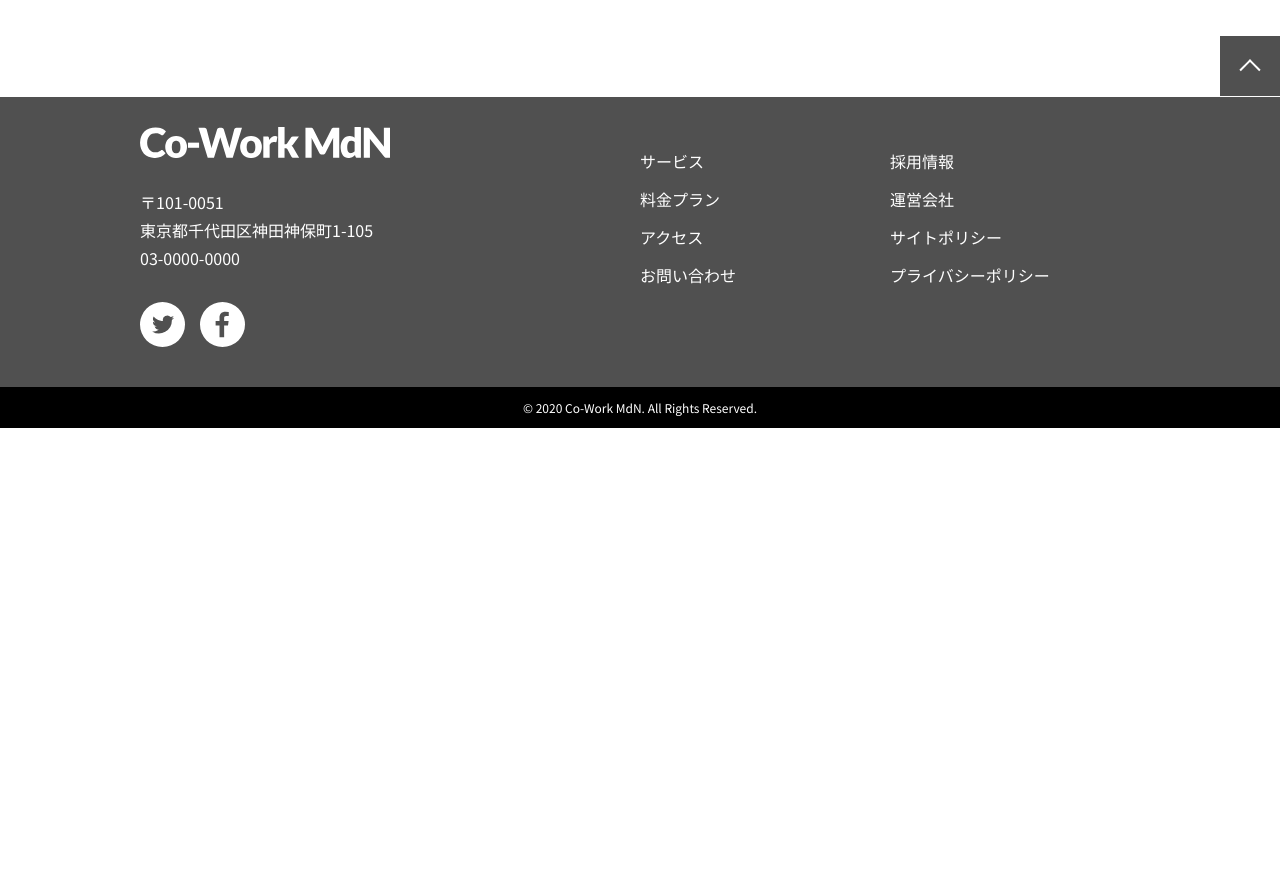
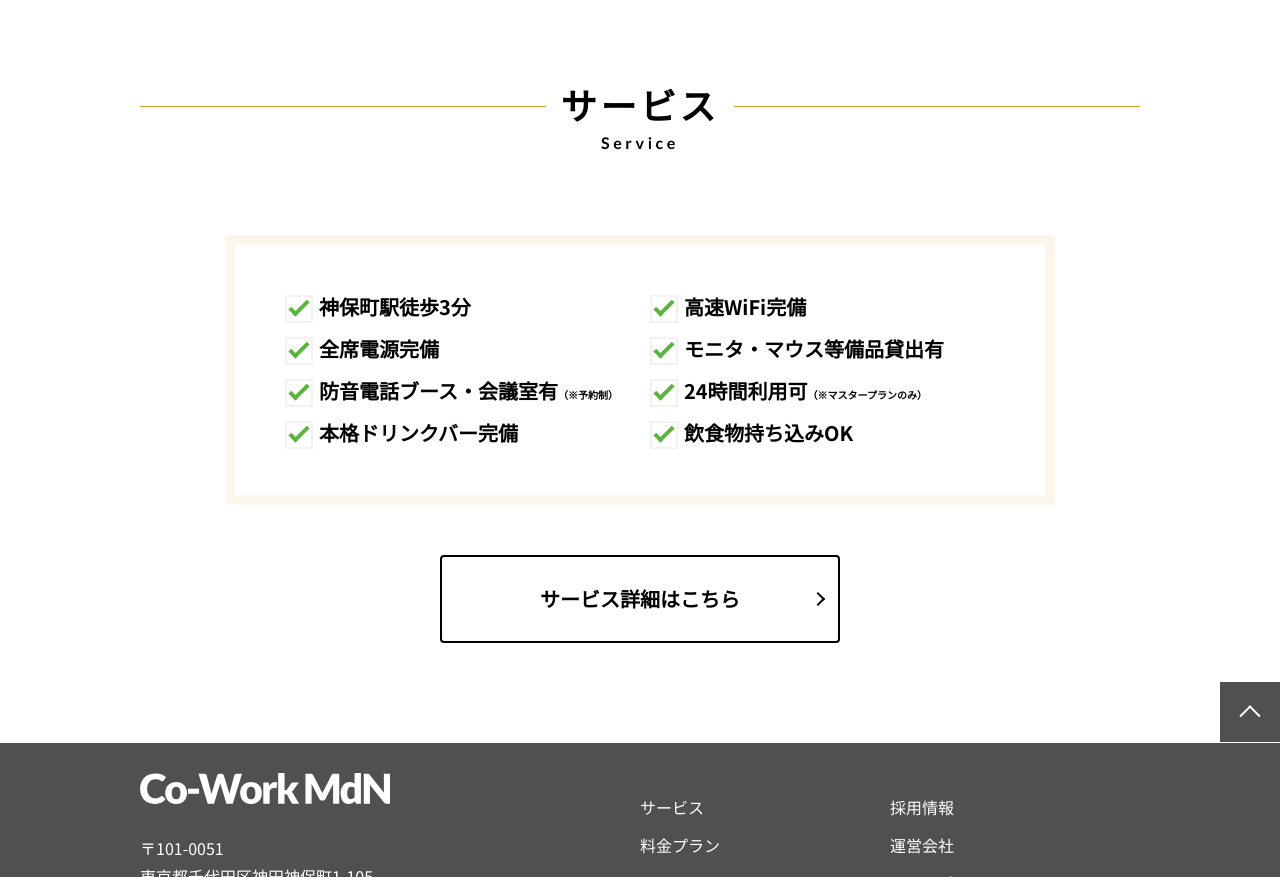
Before and after one commit to foolish-pine/html-css-jissen, a website: page chapter4/src/ejs/index.ejs in a window 1280 px wide. Shown: the part 1205-2082 px from the top of the page. Before the commit the page ends 1633 px from the top, so only its background shows below. Drawn offline with nearby package versions, Linux system fonts and the light colour scheme; files that its build step writes are made by us from their sources; files whose address does not match are found by name.

Commit message:
add servise section

```diff
--- a/chapter4/src/ejs/index.ejs
+++ b/chapter4/src/ejs/index.ejs
@@ -45,6 +45,22 @@ rootPath = ".";
           <img src="img/ph_image04.jpg" alt="室内写真：会議室">
         </figure>
       </section>
+      <section id="service" class="section">
+        <header class="heading">
+          <h2 class="heading__title">サービス<span lang="en">Service</span></h2>
+        </header>
+        <ul class="service">
+          <li>神保町駅徒歩3分</li>
+          <li>高速WiFi完備</li>
+          <li>全席電源完備</li>
+          <li>モニタ・マウス等備品貸出有</li>
+          <li>防音電話ブース・会議室有<small>（※予約制）</small></li>
+          <li>24時間利用可<small>（※マスタープランのみ）</small></li>
+          <li>本格ドリンクバー完備</li>
+          <li>飲食物持ち込みOK</li>
+        </ul>
+        <p class="service__button-wrapper"><a href="#" class="button">サービス詳細はこちら</a></p>
+      </section>
     </div>
     <!-- /.container -->
   </main>
--- a/chapter4/src/ejs/module/_header.ejs
+++ b/chapter4/src/ejs/module/_header.ejs
@@ -6,10 +6,10 @@
     </button>
     <nav class="gnav">
       <ul class="gnav__list">
-        <li class="gnav__item"><a href="#">サービス<span lang="en">Service</span></a></li>
-        <li class="gnav__item"><a href="#">料金プラン<span lang="en">Price</span></a></li>
-        <li class="gnav__item"><a href="#">アクセス<span lang="en">Access</span></a></li>
-        <li class="gnav__item"><a href="#">お問い合わせ<span lang="en">Contact</span></a></li>
+        <li class="gnav__item"><a href="#service">サービス<span lang="en">Service</span></a></li>
+        <li class="gnav__item"><a href="#price">料金プラン<span lang="en">Price</span></a></li>
+        <li class="gnav__item"><a href="#access">アクセス<span lang="en">Access</span></a></li>
+        <li class="gnav__item"><a href="#contact">お問い合わせ<span lang="en">Contact</span></a></li>
       </ul>
     </nav>
   </div>
--- /dev/null
+++ b/chapter4/src/scss/page/block/_button.scss
@@ -0,0 +1,31 @@
+/*----------------------------------
+  Button
+------------------------------------*/
+.button {
+  display: block;
+  position: relative;
+  padding: 30px;
+  border: 2px solid;
+  border-radius: 4px;
+  background: $c_white;
+  color: inherit;
+  font-weight: bold;
+  font-size: 2rem;
+  line-height: 1.2;
+  text-decoration: none;
+  text-align: center;
+  &::after {
+    display: block;
+    position: absolute;
+    top: 0;
+    right: 15px;
+    bottom: 0;
+    transform: rotate(45deg);
+    width: 0.5em;
+    height: 0.5em;
+    margin: auto;
+    border-top: 2px solid;
+    border-right: 2px solid;
+    content: "";
+  }
+}
--- /dev/null
+++ b/chapter4/src/scss/page/block/_heading.scss
@@ -0,0 +1,38 @@
+/*----------------------------------
+  Heading
+------------------------------------*/
+.heading {
+  display: flex;
+  margin-top: 80px;
+  margin-bottom: 80px;
+  justify-content: center;
+  align-items: center;
+  &::before, &::after {
+    display: block;
+    transform: translateY(-10px);
+    border-top: 1px solid $c_main1;
+    flex-grow: 1;
+    content: "";
+  }
+}
+
+.heading__title {
+  margin: 0 15px;
+  font-size: 2.8rem;
+  line-height: 1.5;
+  letter-spacing: 0.1em;
+  text-align: center;
+  [lang="en"] {
+    display: block;
+    font-size: 1.2rem;
+  }
+}
+
+@include mq_min_md {
+  .heading__title {
+    font-size: 3.6rem;
+    [lang="en"] {
+      font-size: 1.6rem;
+    }
+  }
+}
--- a/chapter4/src/scss/page/block/_service.scss
+++ b/chapter4/src/scss/page/block/_service.scss
@@ -1,3 +1,70 @@
 /*----------------------------------
   Service
 ------------------------------------*/
+.service {
+  padding: 15px;
+  border: 10px solid $c_main2;
+  font-weight: bold;
+  small {
+    font-size: 1.2rem;
+  }
+  li + li {
+    margin-top: 10px;
+  }
+  li {
+    position: relative;
+    padding-left: 1.7em;
+    line-height: 1.2;
+    &::before {
+      position: absolute;
+      left: 0;
+      width: 1.4em;
+      height: 1.4em;
+      border: 2px solid $c_gray1;
+      content: "";
+    }
+    &::after {
+      display: block;
+      position: absolute;
+      top: 0.3em;
+      left: 0.2em;
+      transform: rotate(-45deg);
+      width: 1em;
+      height: 0.5em;
+      border-bottom: 4px solid $c_sub1;
+      border-left: 4px solid $c_sub1;
+      content: "";
+    }
+  }
+}
+@include mq_min_md {
+  .service {
+    display: flex;
+    max-width: 830px;
+    margin: 0 auto;
+    padding: 50px 30px 50px 50px;
+    flex-wrap: wrap;
+    small {
+      font-size: 1rem;
+    }
+    li {
+      width: 50%;
+      font-size: 2rem;
+    }
+    li + li {
+      margin-top: 18px;
+    }
+    li:nth-child(2) {
+      margin-top: 0;
+    }
+  }
+}
+
+.service__button-wrapper {
+  max-width: 400px;
+  margin: 40px auto;
+
+  @include mq_min_md {
+    margin: 50px auto;
+  }
+}
```
Also changed, not shown: chapter4/dist/css/page/style.css, chapter4/dist/index.html.
